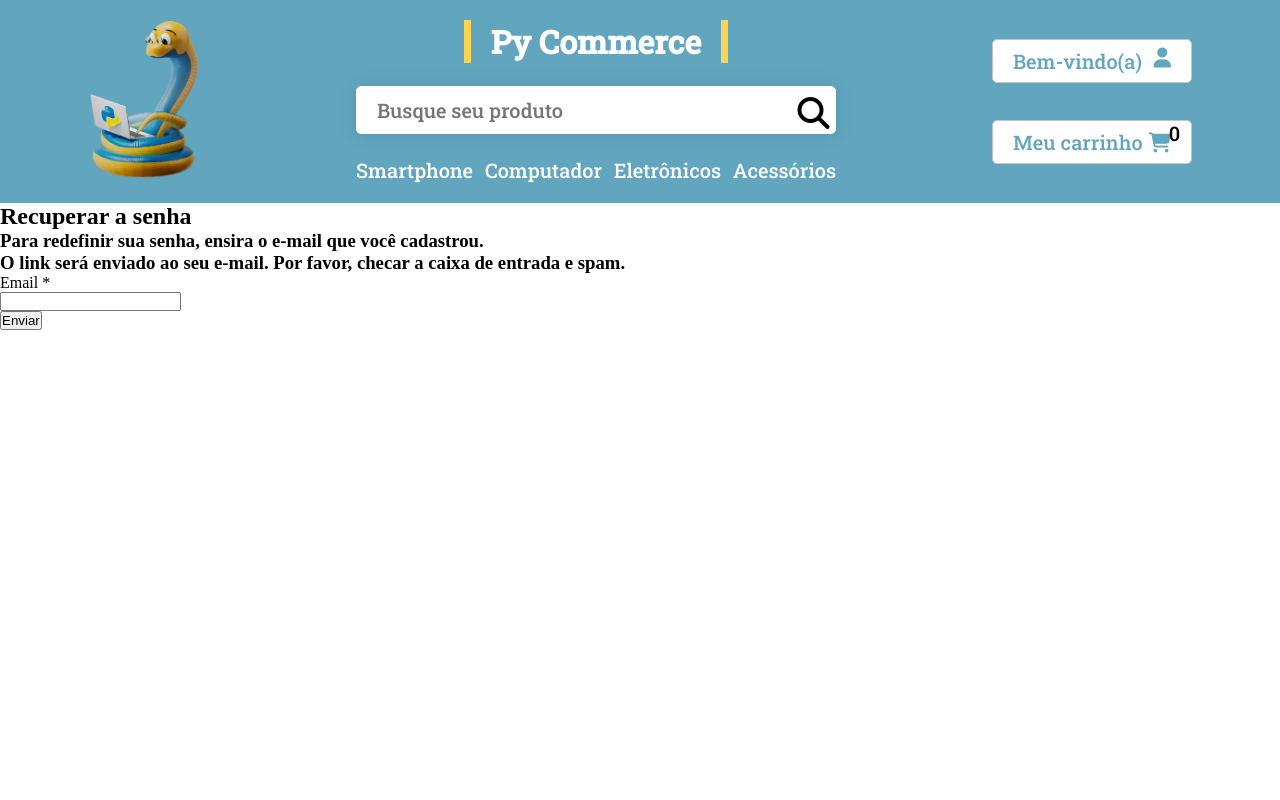
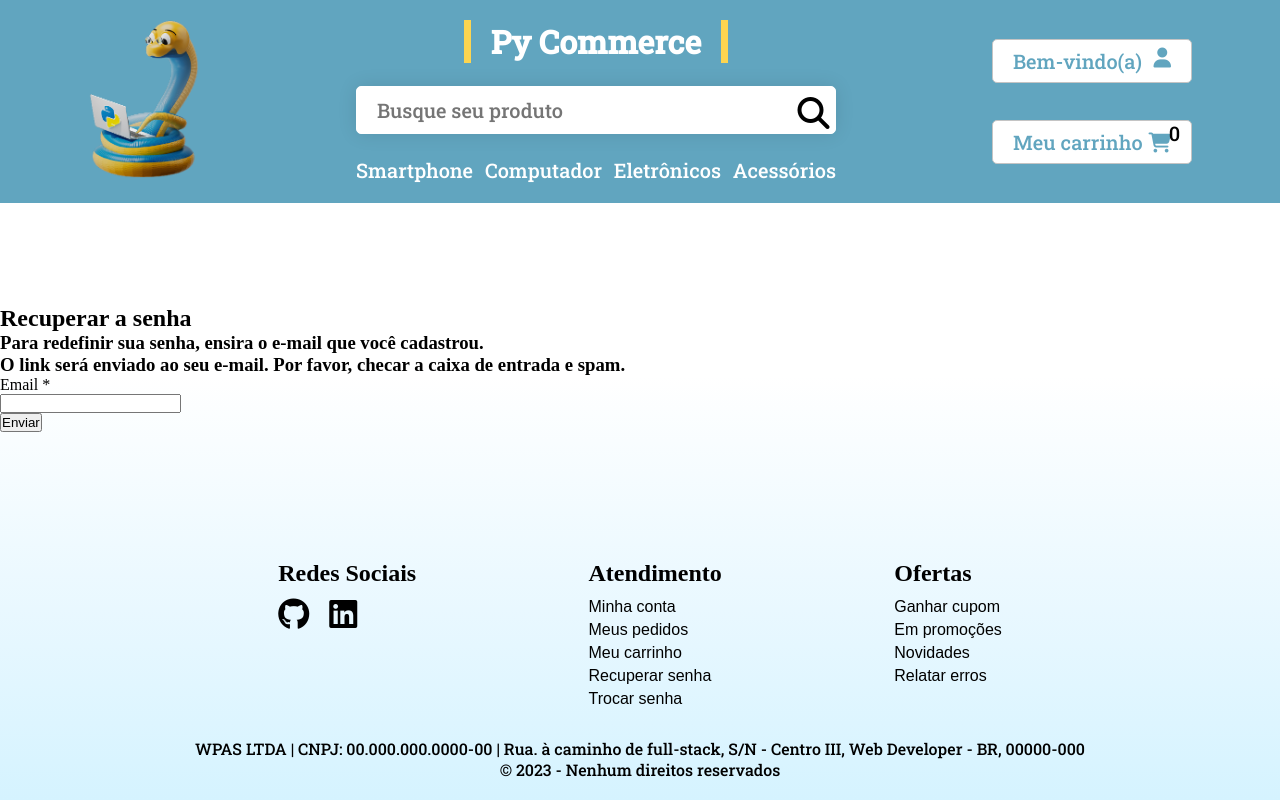
Before and after one commit to WeslleyxD/Django-Ecommerce, a Django app: page /accounts/password_reset/ in a window 1280 px wide. Run offline with Django 4.2, Linux system fonts and the light colour scheme; some libraries are stand-ins or nearby versions.

Commit message:
feat: footer pc

```diff
--- a/perfil/views.py
+++ b/perfil/views.py
@@ -11,7 +11,6 @@ from django.contrib.auth.decorators import login_required
 
 @login_required()
 def my_perfil(request, fk=None):
-    print (fk)
     form = None
     if fk == 'user':
         form = UserCreateForm(instance=request.user)
--- a/static/css/style.css
+++ b/static/css/style.css
@@ -18,6 +18,9 @@ body, html {
     display: flex;
     flex-direction: column;
     justify-content: space-between;
+    background-image: linear-gradient(180deg, rgba(255,255,255,1) 0%, rgba(255,255,255,1) 47%, rgba(233,248,255,1) 76%, rgba(213,243,255,1) 100%);
+    height: 100vh;
+
   }
 
 a {
@@ -300,6 +303,53 @@ li {
     color: var(--third-color);
 }
 
+.footer-container {
+    display: flex;
+    flex-direction: column;
+    margin: 0px 0px 20px 0px;
+}
+
+.footer-content {
+    display: flex;
+    justify-content: space-around;
+    margin: 25px 15%;
+}
+
+.footer-content h3 {
+    font-size: 24px;
+    line-height: 30px;
+    margin-bottom: 10px;
+    font-weight: 700;
+}
+
+.footer-content li{
+    display: flex;
+    margin: 5px 0px;
+    gap: 20px;
+}
+
+.footer-content a{
+    color: var(--black-color);
+    font-family: 'Montserrat',sans-serif;
+}
+
+.social-medias {
+    display: flex;
+    flex-direction: column;
+}
+
+.social-medias div {
+    display: flex;
+    flex-direction: row;
+    gap: 20px;
+}
+
+.copyright p {
+    text-align: center;
+    color: var(--black-color);
+}
+
+
 @media (max-width:1620px) {
     #search {
         width: 40rem;
@@ -319,6 +369,7 @@ li {
         left: 2%;
     }
   }
+
 
 @media (max-width:1420px) {
     #search {
--- a/templates/base.html
+++ b/templates/base.html
@@ -153,6 +153,42 @@
     {% endblock %}
 
 
+    <footer class="footer-container">
+        <div class="footer-content">
+            <div class="social-medias">
+                <h3>Redes Sociais</h3>
+                <div>
+                    <a href="https://www.linkedin.com/in/weslley-pablo-7b0734222/" target="_blank"><i class="fa-2x fa-brands fa-github"></i></a>
+                    <a href="https://github.com/WeslleyxD" target="_blank"><i class="fa-2x fa-brands fa-linkedin"></i></a>
+                </div>
+            </div>
+            <div class="atendimentos">
+                <h3>Atendimento</h3>
+                <ul>
+                    <a href="{% url 'perfil:my_perfil' %}"><li>Minha conta</li></a>
+                    <!-- TODO: criar meus pedidos em perfil -->
+                    <a href=""><li>Meus pedidos</li></a>
+                    <a href="{% url 'cart:cart_detail' %}"><li>Meu carrinho</li></a>
+                    <a href="{% url 'accounts:password_reset' %}"><li>Recuperar senha</li></a>
+                    <a href=""><li>Trocar senha</li></a>
+                </ul>
+            </div>
+            <div>
+                <h3>Ofertas</h3>
+                <ul>
+                    <!-- #TODO: criar todas essas features -->
+                    <a href=""><li>Ganhar cupom</li></a>
+                    <a href=""><li>Em promoções</li></a>
+                    <a href=""><li>Novidades</li></a>
+                    <a href=""><li>Relatar erros</li></a>
+                </ul>
+            </div>
+        </div>
+        <div class="copyright">
+            <p>WPAS LTDA | CNPJ: 00.000.000.0000-00 | Rua. à caminho de full-stack, S/N - Centro III, Web Developer - BR, 00000-000</p>
+            <p>© 2023 - Nenhum direitos reservados</p>
+        </div>
+    </footer>
 
   <script type="text/javascript" src="{% static 'js/scripts.js' %}"></script>
 </body>
```
Also changed, not shown: db.sqlite3.
